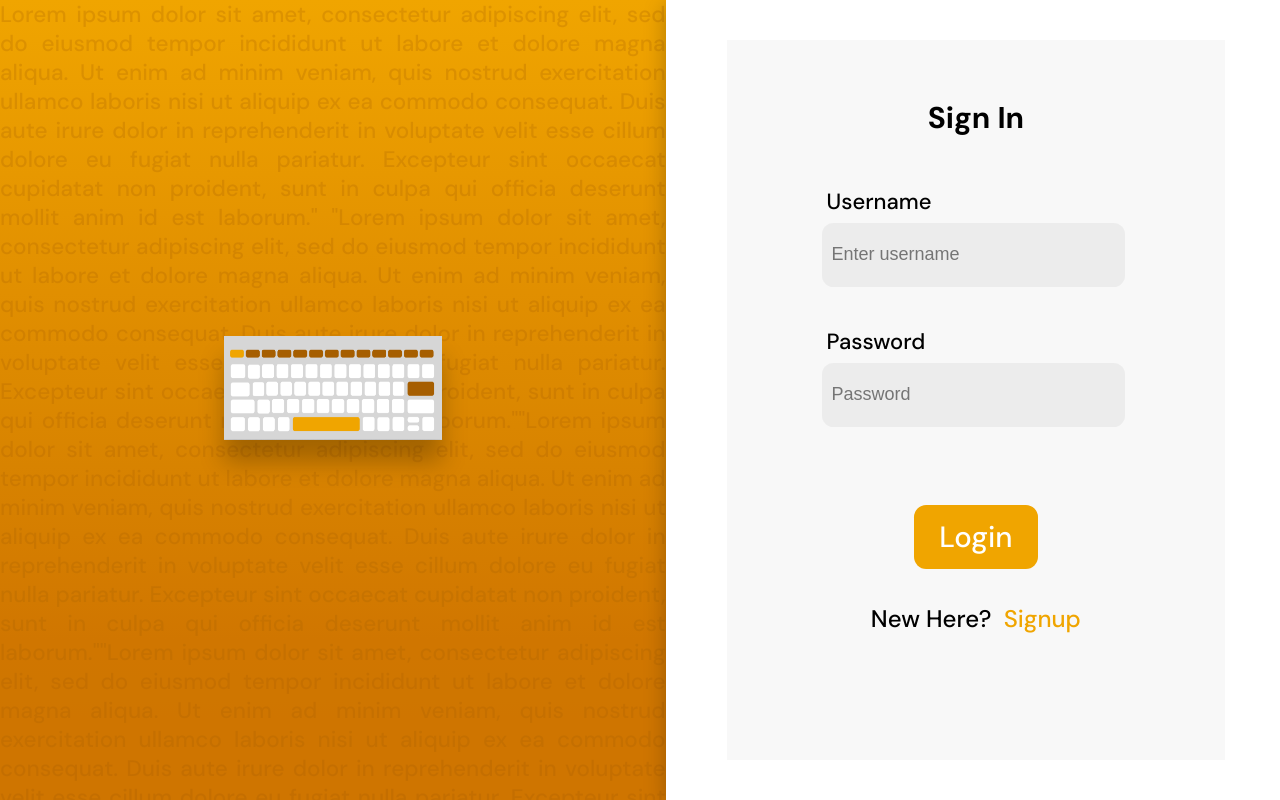
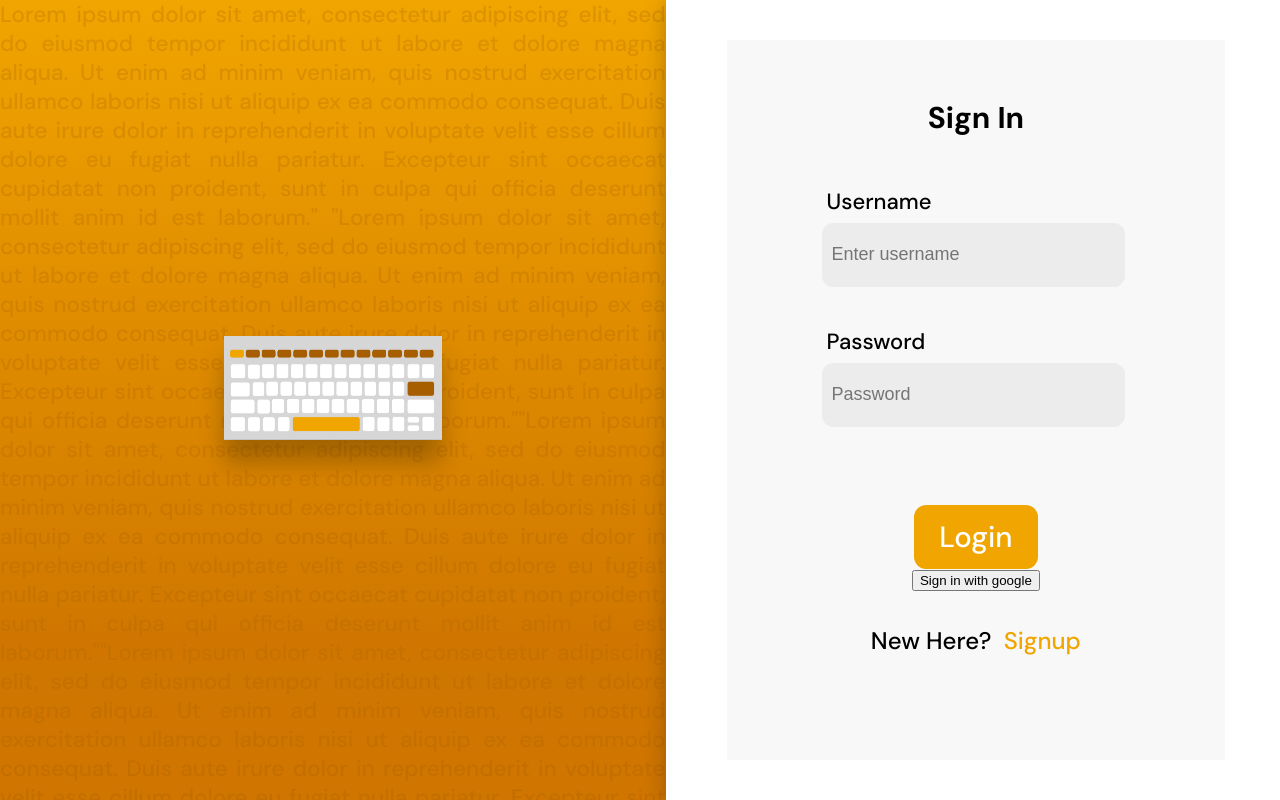
Before and after one commit to typeforslack/frontend, a React (Create React App) app: page /login in a window 1280 px wide. Built offline with nearby package versions, Linux system fonts and the light colour scheme.

Commit message:
SigninButton sorted

```diff
--- a/src/components/loginSignup/login.jsx
+++ b/src/components/loginSignup/login.jsx
@@ -20,6 +20,10 @@ export default class Login extends Component {
     },
     userId: '',
   }
+
+  // componentDidMount() {
+  //   this.onSignIn()
+  // }
 
   handleInput = (stateName) => (e) => {
     e.preventDefault()
@@ -203,10 +207,11 @@ export default class Login extends Component {
                 onClick={this.submitForm}>
                 Login
               </ButtonWithLoader>
-              <div
-                className="g-signin2"
-                onClick={this.onSignIn}
-                data-theme="dark"></div>
+              <div className="googleBtn">
+                <button onClick={this.onSignIn} data-theme="dark">
+                  Sign in with google
+                </button>
+              </div>
             </div>
             <div className="signupdiv">
               New Here? &nbsp;
--- a/src/components/loginSignup/signup.jsx
+++ b/src/components/loginSignup/signup.jsx
@@ -8,9 +8,7 @@ import Para from './bgpara'
 import { gapi } from 'gapi-script'
 
 export default class Login extends React.Component {
-  constructor(props) {
-    super(props)
-    this.state = {
+  state = {
     username: '',
     email: '',
     password: '',
@@ -21,8 +19,11 @@ export default class Login extends React.Component {
     },
     manualSignup: true,
   }
-    this.user_id = null
-  }
+  user_id = null
+
+  // componentDidMount() {
+  //   this.onSignIn()
+  // }
 
   handleInput = (stateName) => (e) => {
     e.preventDefault()
@@ -119,7 +120,6 @@ export default class Login extends React.Component {
 
   onSignIn = () => {
     // Useful data for your client-side scripts:
-
     gapi.load('auth2', () => {
       var auth2 = gapi.auth2.init({
         client_id: process.env.REACT_CLIENT_ID,
@@ -277,10 +277,11 @@ export default class Login extends React.Component {
                   }>
                   Sign Up
                 </button>
-                <div
-                  className="g-signin2"
-                  onClick={this.onSignIn}
-                  data-theme="dark"></div>
+                <div className="googlebtn">
+                  <button onClick={this.onSignIn} data-theme="dark">
+                    Sign in with google
+                  </button>
+                </div>
               </div>
             </div>
           </div>
```
Lines whose indentation alone changed are shown as unchanged.
